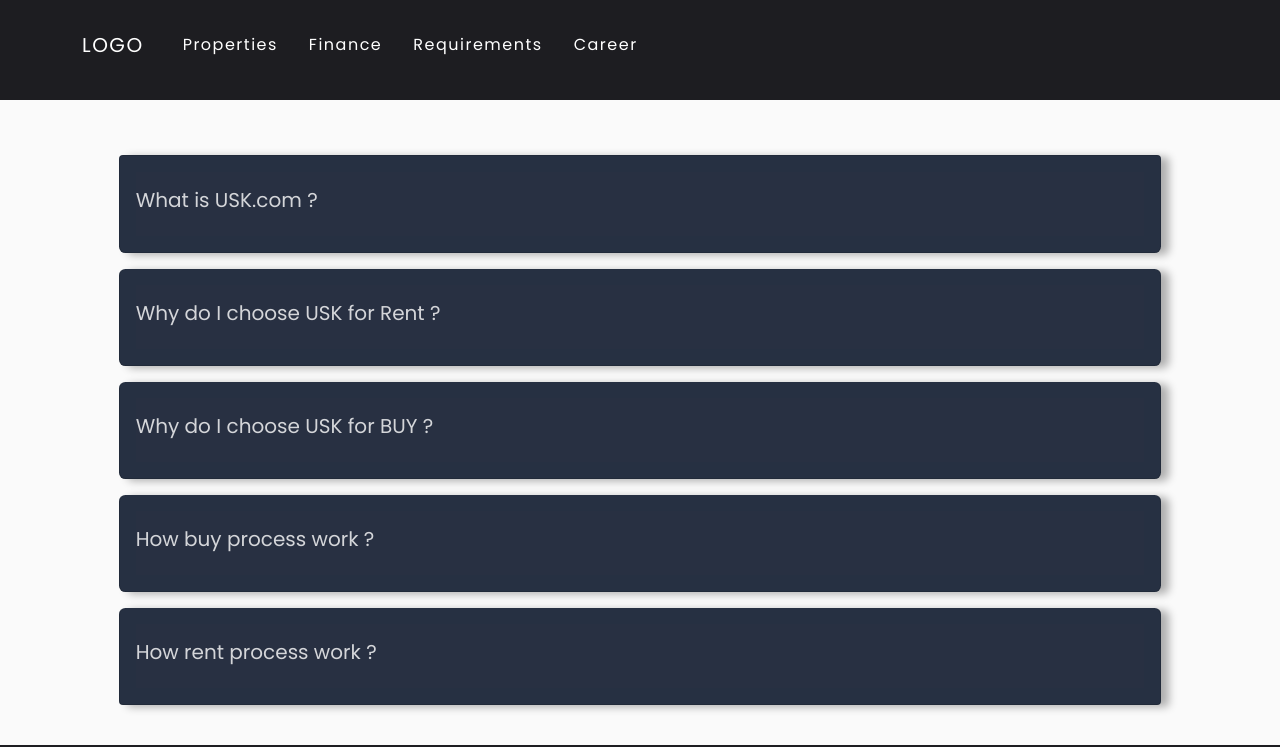
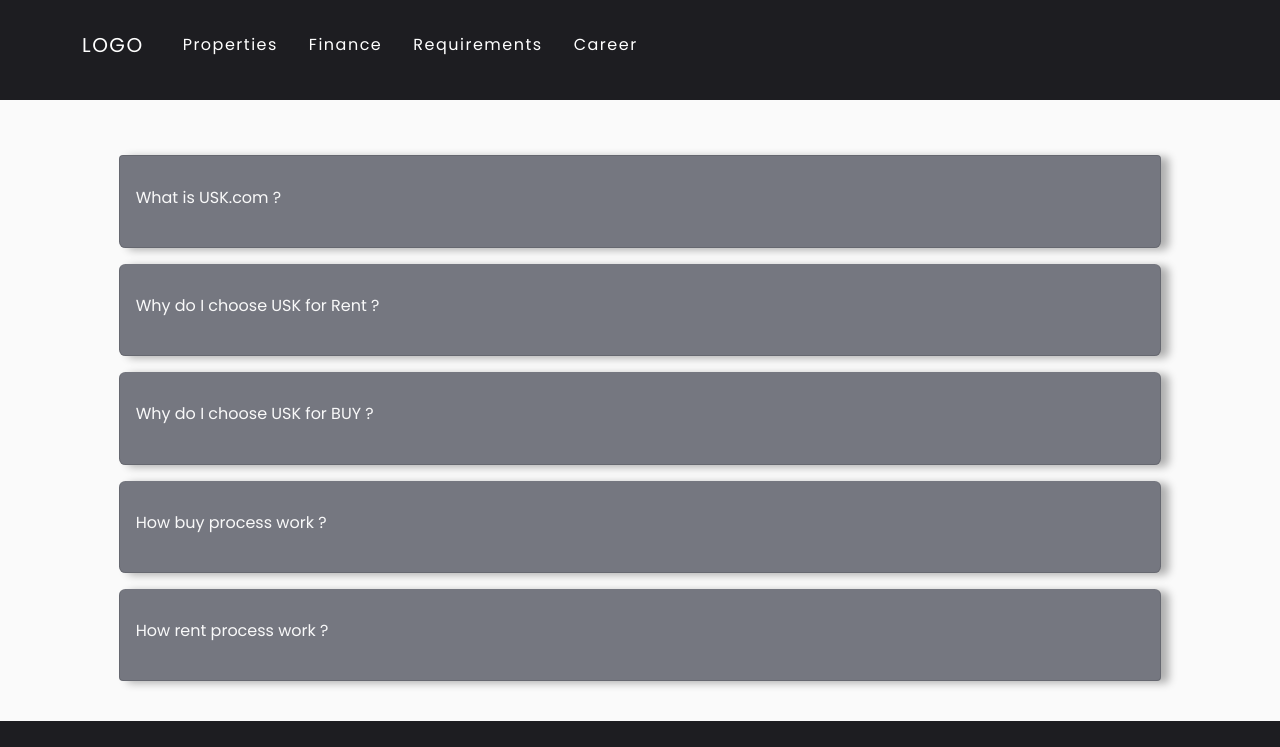
Before and after one commit to amitpradhan195/USK, a React (Create React App) app: page /faq in a window 1280 px wide. Shown: the top 747 px of the page. Built offline with nearby package versions, Linux system fonts and the light colour scheme.

Commit message:
redesign

```diff
--- a/src/App.js
+++ b/src/App.js
@@ -20,7 +20,7 @@ export default function App() {
       <Navbar />
       <Switch>
         <Route exact path="/" component={Home} />
-        <Route exact path="/details" component={Details} />
+        <Route exact path="/details/:id" component={Details} />
         <Route exact path="/listings" component={Listings} />
         <Route exact path="/faq" component={Faq} />
         <Route exact path="/finance" component={Finance} />
--- a/src/Data/Carddata.js
+++ b/src/Data/Carddata.js
@@ -4,6 +4,7 @@ import prop3 from "../assets/slider3.jpg";
 
 const Carddata = [
   {
+    id: 1,
     imgsrc: prop1,
     tag: "For Sell",
     css: { background: "#e94646" },
@@ -15,6 +16,7 @@ const Carddata = [
     contact: 9685214537,
   },
   {
+    id: 2,
     imgsrc: prop2,
     tag: "For Rent",
     css: { background: "#34b849" },
@@ -26,6 +28,7 @@ const Carddata = [
     contact: 9685742135,
   },
   {
+    id: 3,
     imgsrc: prop3,
     tag: "For Rent",
     css: { background: "#34b849" },
--- a/src/components/Card/index.js
+++ b/src/components/Card/index.js
@@ -69,7 +69,7 @@ export default function Card(props) {
               <NavLink
                 type="button"
                 className="btn btn-lg btn-block shadow mt-3 viewdetails"
-                to="/details"
+                to={"/details/" + props.id}
               >
                 View Details
               </NavLink>
--- a/src/css/_faq.scss
+++ b/src/css/_faq.scss
@@ -13,7 +13,7 @@
 // }
 
 .accordion-item {
-  background-color: #263042;
+  background-color: #757780;
   border-radius: 0.4rem;
   margin-bottom: 1rem;
   padding: 1rem;
@@ -22,7 +22,7 @@
     font-size: 1.6rem;
     color: rgba(255, 255, 255, 0.8);
     text-decoration: none;
-    background-color: #283042;
+    background-color: #757780;
     width: 100%;
     display: flex;
     align-items: center;
@@ -33,7 +33,7 @@
     max-height: 0;
     overflow: hidden;
     position: relative;
-    background-color: #212838;
+    background-color: #57595f;
     transition: max-height 650ms;
     &::before {
       content: "";
@@ -47,7 +47,10 @@
     }
   }
 }
-
+.accordion-item h5 {
+  color: #f9f9f9;
+  font-size: 1rem;
+}
 .answer p {
   color: aliceblue;
   padding: 2rem;
--- a/src/css/style.css
+++ b/src/css/style.css
@@ -447,7 +447,7 @@
 }
 
 .accordion-item {
-  background-color: #263042;
+  background-color: #757780;
   border-radius: 0.4rem;
   margin-bottom: 1rem;
   padding: 1rem;
@@ -459,7 +459,7 @@
   font-size: 1.6rem;
   color: rgba(255, 255, 255, 0.8);
   text-decoration: none;
-  background-color: #283042;
+  background-color: #757780;
   width: 100%;
   display: -webkit-box;
   display: -ms-flexbox;
@@ -477,7 +477,7 @@
   max-height: 0;
   overflow: hidden;
   position: relative;
-  background-color: #212838;
+  background-color: #57595f;
   -webkit-transition: max-height 650ms;
   transition: max-height 650ms;
 }
@@ -492,6 +492,11 @@
   left: 0;
   -webkit-transform: translateY(-50%);
           transform: translateY(-50%);
+}
+
+.accordion-item h5 {
+  color: #f9f9f9;
+  font-size: 1rem;
 }
 
 .answer p {
--- a/src/pages/Home/index.js
+++ b/src/pages/Home/index.js
@@ -56,6 +56,7 @@ export default function Home() {
                 return (
                   <Card
                     key={indno}
+                    id={value.id}
                     imgsrc={value.imgsrc}
                     tag={value.tag}
                     css={value.css}
--- a/src/pages/PropDetails/index.js
+++ b/src/pages/PropDetails/index.js
@@ -20,29 +20,13 @@ import { FaParking } from "react-icons/fa";
 import mapimage from "../../assets/office.PNG";
 import ReactPlayer from "react-player";
 
-export default function Details() {
+export default function Details(props) {
   useEffect(() => {
     window.scrollTo(0, 0);
   }, []);
-  const [activeStatues, setActiveStatus] = useState(false);
 
-  let thumbnails = document.getElementsByClassName("thumbnail");
-  let activepic = document.getElementsByClassName("activepic");
-
-  // const selectPic = () => {
-  //   for (var i = 0; i < thumbnails.length; i++) {
-  //     console.log(activepic);
-  //     if (activepic.length > 0) {
-  //       activepic[0].classList.remove("activepic");
-  //     }
-
-  //     this.classList.add("activepic");
-  //     document.getElementsByClassName("featured").src = this.src;
-  //   }
-  // };
-
-  // window.addEventListener("mouseover", selectPic);
-
+  const pID = props.match.params.id;
+  console.log(pID);
   return (
     <IconContext.Provider value={{ color: "#707070", size: "25px" }}>
       <>
@@ -108,7 +92,7 @@ export default function Details() {
             <div className="contact-info-container pb-3">
               <div className="row">
                 <div className="col-md-7 order-1 order-lg-1">
-                  <h2 className="text-uppercase">4-Bhk House</h2>
+                  <h2 className="text-uppercase">{pID.prop}</h2>
                   <p>
                     <span className="icon pr-1">
                       <MdLocationOn />
```
Also changed, not shown: 2 other files (tests, documents, lock files or other folders).
